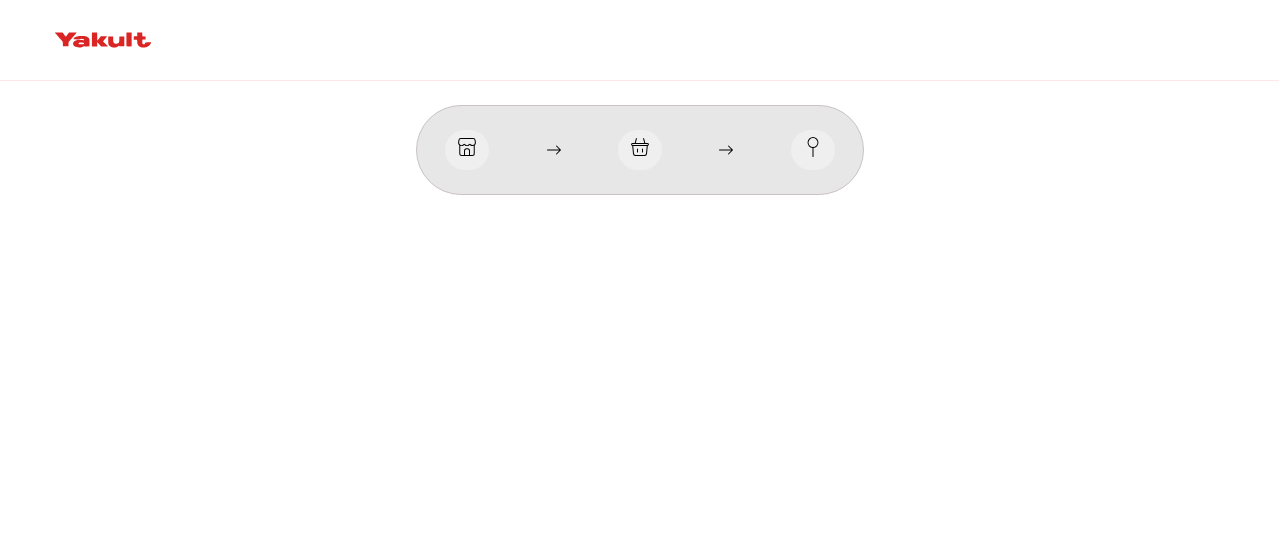
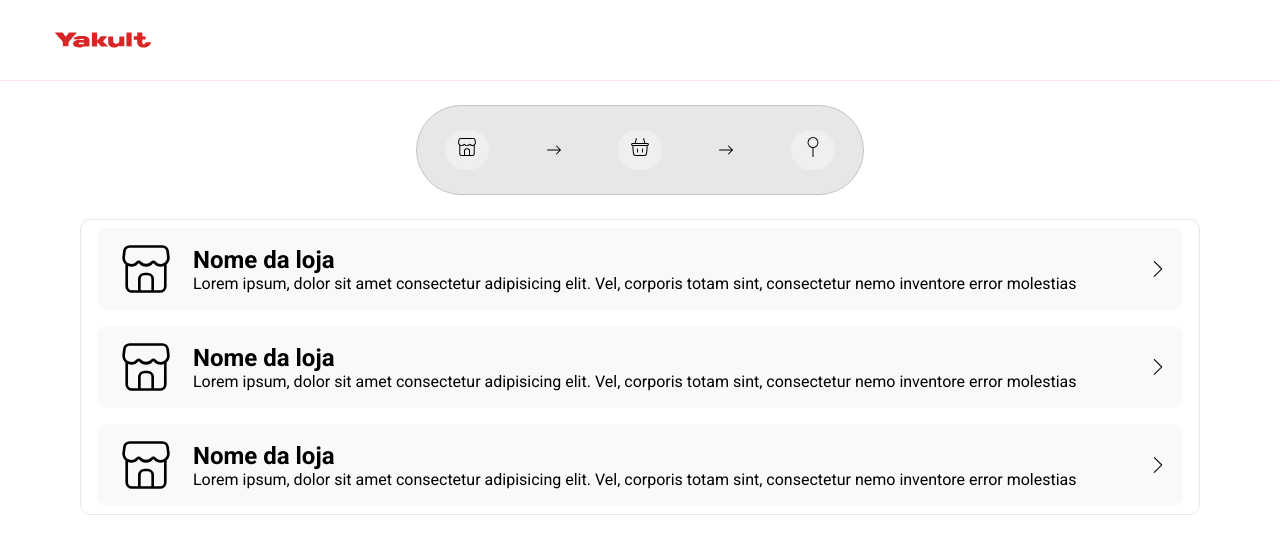
Before and after one commit to LeoGCarva/projetoYakult, a React (Vite) app: page / in a window 1280 px wide. Shown: the top 554 px of the page. Built offline with nearby package versions, Linux system fonts and the light colour scheme.

Commit message:
feat(content): market content added

```diff
--- a/index.html
+++ b/index.html
@@ -1,7 +1,10 @@
-<!doctype html>
+<!DOCTYPE html>
 <html lang="en">
   <head>
     <meta charset="UTF-8" />
+    <link rel="preconnect" href="https://fonts.googleapis.com" />
+    <link rel="preconnect" href="https://fonts.gstatic.com" crossorigin />
+    <link href="https://fonts.googleapis.com/css2?family=Roboto:ital,wght@0,100;0,300;0,400;0,500;0,700;0,900;1,100;1,300;1,400;1,500;1,700;1,900&display=swap" rel="stylesheet" />
     <meta name="viewport" content="width=device-width, initial-scale=1.0" />
     <title>Modelo</title>
   </head>
--- a/src/App.jsx
+++ b/src/App.jsx
@@ -1,13 +1,21 @@
 import { Header } from './components/Header';
 import { Navbar } from './components/Navbar';
+import { Markets } from './components/Markets';
 import styles from './App.module.css';
 
 export function App() {
   return (
     <div>
       <Header />
+
       <div className={styles.bodyApp}>
         <Navbar />
+
+        <div className={styles.content}>
+          <Markets />
+          <Markets />
+          <Markets />
+        </div>
       </div>
     </div>
   )
--- a/src/App.module.css
+++ b/src/App.module.css
@@ -1,5 +1,22 @@
 .bodyApp {
+  display: flex;
+  align-items: center;
+  justify-content: center;
+  flex-direction: column;
+
   padding: 0 5rem;
+  gap: 1.5rem;
+}
+
+.content {
   display: flex;
-  justify-content: center;
+  flex-direction: column;
+
+  width: 100%;
+
+  border: 1px solid var(--gray-100);
+  border-radius: 10px;
+
+  padding: .5rem 1rem;
+  gap: 1rem;
 }
--- /dev/null
+++ b/src/components/Markets/Markets.module.css
@@ -0,0 +1,33 @@
+.marketContainer {
+  display: flex;
+  align-items: center;
+  justify-content: space-between;
+
+  padding: .5rem 1rem;
+  gap: .5rem;
+
+  background-color: var(--light);
+  border-radius: 10px;
+  border: 1px solid var(--light);
+}
+
+.marketContainer:hover {
+  cursor: pointer;
+  border: 1px solid var(--pink-500);
+}
+
+.store {
+  display: flex;
+  gap: 15px;
+}
+
+.storeImg {
+  display: flex;
+  font-size: 4rem;
+}
+
+.storeInfo {
+  display: flex;
+  justify-content: center;
+  flex-direction: column;
+}
--- /dev/null
+++ b/src/components/Markets/index.jsx
@@ -0,0 +1,28 @@
+import { CiShop } from "react-icons/ci";
+import { SlArrowRight } from "react-icons/sl";
+
+import styles from "./Markets.module.css";
+
+export function Markets() {
+  return (
+    <div className={styles.marketContainer}>
+      <div className={styles.store}>
+
+        <div className={styles.storeImg}>
+          <CiShop className={styles.img} />
+        </div>
+
+        <div className={styles.storeInfo}>
+          <h2>Nome da loja</h2>
+          <p>
+            Lorem ipsum, dolor sit amet consectetur adipisicing elit. Vel,
+            corporis totam sint, consectetur nemo inventore error molestias
+          </p>
+        </div>
+
+      </div>
+
+      <SlArrowRight />
+    </div>
+  );
+}
--- a/src/components/Navbar/Navbar.module.css
+++ b/src/components/Navbar/Navbar.module.css
@@ -8,8 +8,8 @@
 
   width: 40%;
 
-  background-color: var(--light);
-  border: 1px solid var(--gray-100);
+  background-color: var(--gray-100);
+  border: 1px solid var(--gray-200);
 }
 
 @media (max-width: 1000px) {
--- a/src/index.css
+++ b/src/index.css
@@ -2,16 +2,19 @@
   margin: 0;
   padding: 0;
   box-sizing: border-box;
+
+  font-family: "Roboto", sans-serif;
 }
 
 :root {
-  --gray-100: #cac3c3;
+  --gray-100: #e7e7e7;
+  --gray-200: #cac3c3;
   --gray: #6c757d;
 
   --black: #000;
   --dark: #343a40;
   --white: #fff;
-  --light: #e7e7e7;
+  --light: #f8f9fa;
 
   --pink-100: #ffe6e9;
   --pink-500: #e83e8c;
```
